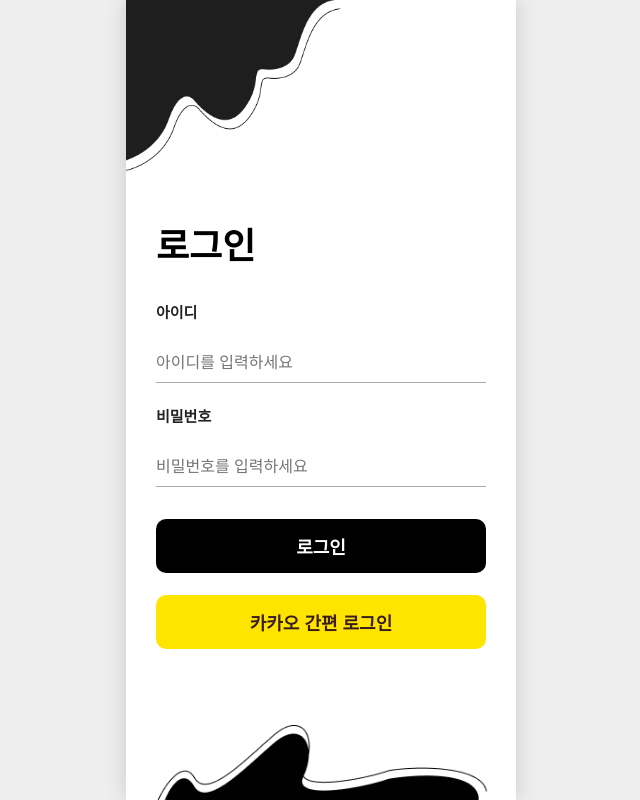
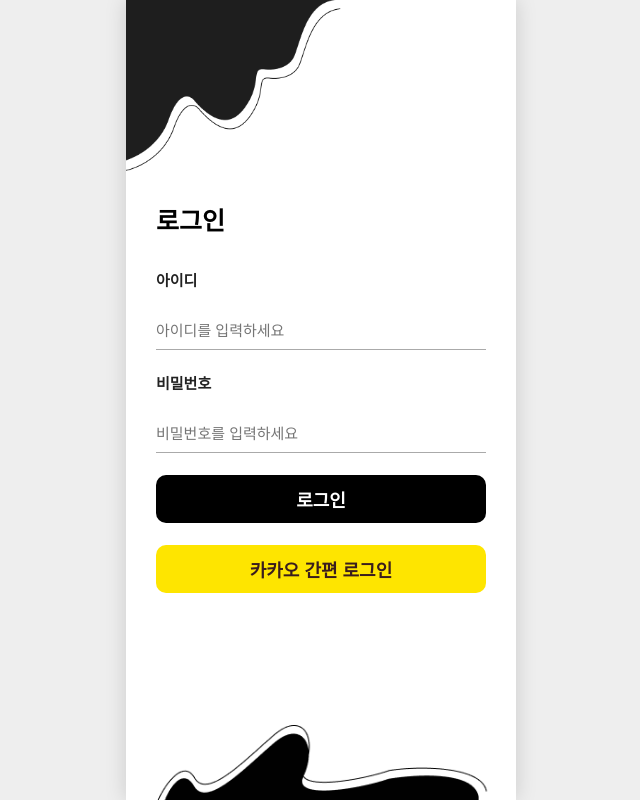
Before and after one commit to PARKSEONAH251/gptMedicine, a React (Create React App) app in the folder gptmedicine-web/: page /login in a window 1280 px wide. Shown: the whole page, without its empty margins (319-959 px from the left). Built offline with nearby package versions, Linux system fonts and the light colour scheme; no server answers.

Commit message:
테스트

```diff
--- a/gptmedicine-web/src/page/Login.css
+++ b/gptmedicine-web/src/page/Login.css
@@ -1,16 +1,18 @@
 /* 전체 컨테이너 */
 .LoginContainer {
-  width: 390px;
-  height: 100%;
+  width: 100%;
+  max-width: 390px;
+  min-height: 100vh;
 
   position: relative;
   margin: 0 auto;
+
   display: flex;
   justify-content: center;
-  align-items: center;
+  align-items: flex-start;
 
+  background: white;
   overflow: hidden;
-  background: white;
 }
 
 /* 상단 패턴 이미지 */
@@ -34,24 +36,23 @@
   width: 85%;
   max-width: 390px;
   z-index: 1;
-  pointer-events: none;
+  /* pointer-events: none; */
 }
 
 /* 중앙 콘텐츠 */
 .Login-content {
   width: 85%;
   max-width: 330px;
-    margin-top: 30px;
+  margin-top: 45%; /* 패턴 아래에 자연스럽게 위치 */
   display: flex;
   flex-direction: column;
   gap: 22px;
-    text-align: left;
   z-index: 5;
 }
 
 /* 로그인 타이틀 */
 .Login-title {
-    font-size: 36px;
+    font-size: 25px;
     font-weight: 900;
     margin-bottom: 10px;
     color: #000;
@@ -69,7 +70,7 @@
     border: none;
     border-bottom: 1px solid #aaa;
     padding: 10px 0;
-    font-size: 16px;
+    font-size: 15px;
     background: transparent;
     outline: none;
 }
@@ -77,29 +78,36 @@
 /* 로그인 버튼 */
 .Login-button {
  width: 100%;
+ height: 48px;
+
   background-color: black;
   color: white;
-    font-size: 18px;
-    padding: 14px 0;
+
   border: none;
   border-radius: 10px;
+
+  font-size: 18px;
+  font-weight: bold;
   cursor: pointer;
-    font-weight: bold;
-    margin-top: 10px;
 }
 
 /* 카카오 버튼 */
 .KakaoLoginBtn {
     width: 100%;
+    height: 48px;
+
     background-color: #FEE500;
+    color: #3A1D1D;
+
     border: none;
-    padding: 14px 0;
+    border-radius: 10px;
+
     font-size: 18px;
-    border-radius: 10px;
     cursor: pointer;
     font-weight: bold;
-    color: #3A1D1D;
   }
+
+
 
 /* =============================== */
 /* 📌 반응형 — 작은 폰 스케일 다운 */
```
Lines whose indentation alone changed are shown as unchanged.
